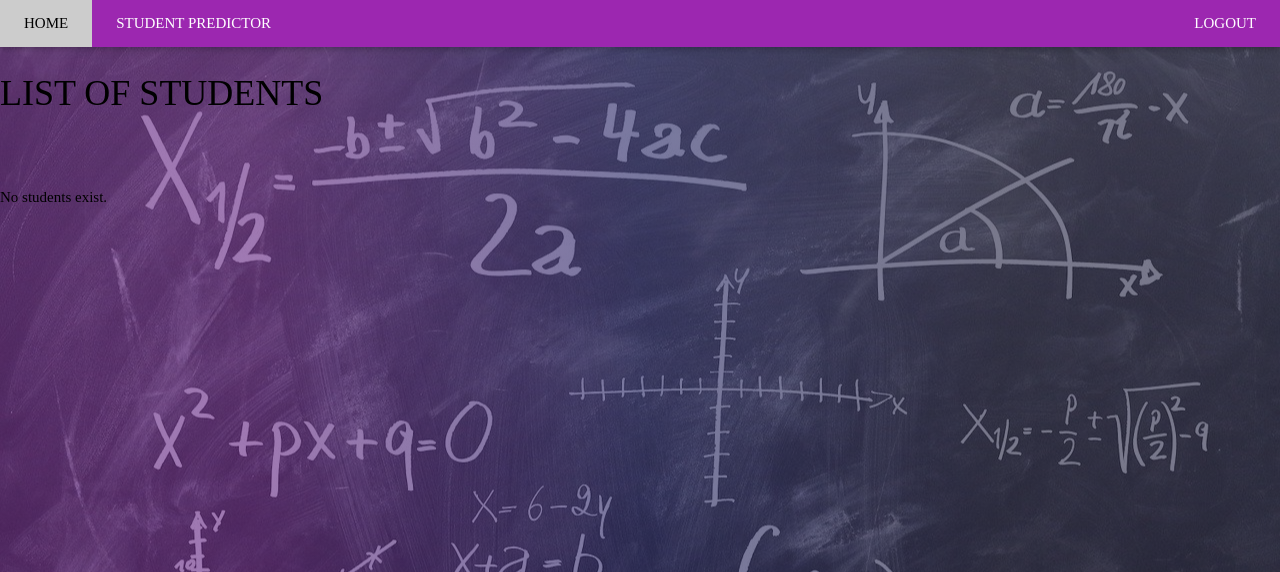
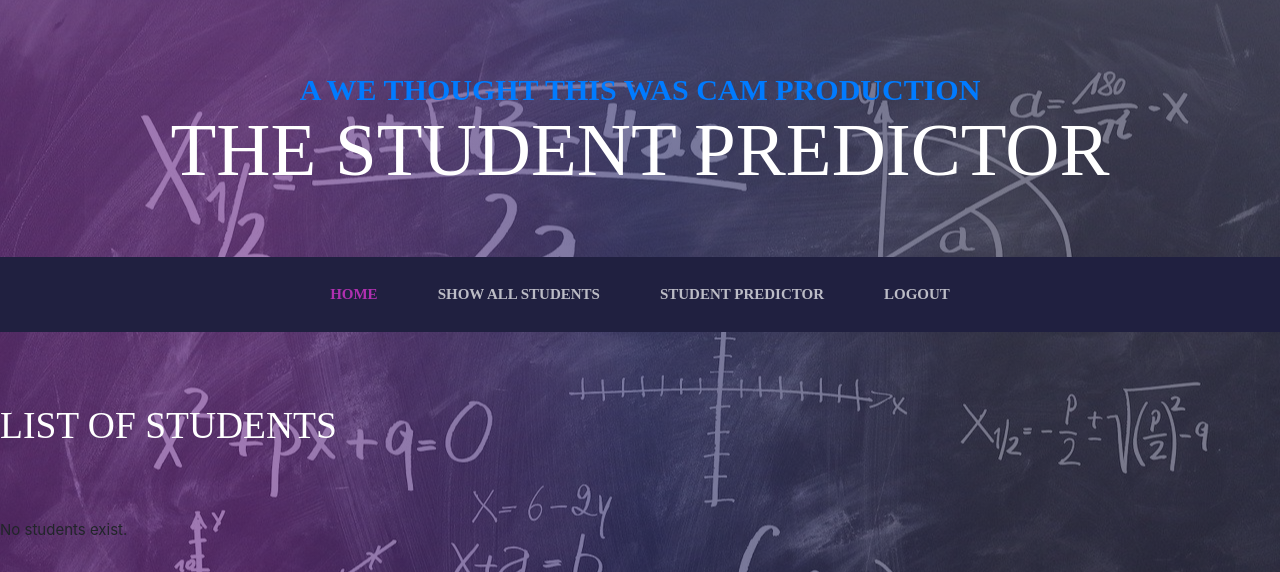
Before and after one commit to NicMuir/Software_Design_Project-2020, a Django app: template templates/student_predictor/show_all_students.html in a window 1280 px wide. Shown: the top 572 px of the page. Run offline with Django 3.2, Linux system fonts and the light colour scheme; the template is opened without the code that fills it, so the values that code supplies are empty; some libraries are stand-ins or nearby versions.

Commit message:
temp commit

```diff
--- a/static/css/standard-site.css
+++ b/static/css/standard-site.css
@@ -62,6 +62,13 @@ p {
   line-height: 4rem;
 }
 
+#meh{
+  margin-top: 5rem;
+  margin-bottom: 5rem;
+  text-transform: uppercase;
+  line-height: 1;
+  font-family: 'Raleway';
+}
 #mainNav {
   background-color:#202040;
   font-family: 'Raleway';
--- a/templates/student_predictor/show_all_students.html
+++ b/templates/student_predictor/show_all_students.html
@@ -2,25 +2,47 @@
 <!DOCTYPE html>
 <html lang="en">
 <head>
-    <link href="{% static 'css/w3.css' %}" rel="stylesheet" >
-    <link href="{% static 'css/standard-site.css' %}" rel="stylesheet" >
-
+  <link href="{% static 'css/standard-site.css' %}" rel="stylesheet" >
+  <link href="{% static 'css/w3.css' %}" rel="stylesheet" >
+  <link href="{% static 'css/bootstrap.css' %} " rel="stylesheet">
     <meta charset="UTF-8">
 
     <title>Show All Students</title>
 </head>
 <body>
-<!-- Navbar -->
-    <div class="w3-top">
-        <div class="w3-bar w3-purple w3-card">
-        <a class="w3-bar-item w3-button w3-padding-large w3-hide-medium w3-hide-large w3-right" href="javascript:void(0)" onclick="myFunction()" title="Toggle Navigation Menu"><i class="fa fa-bars"></i></a>
-        <a href="{% url 'demo:home' %}" class="w3-bar-item w3-button w3-padding-large">HOME</a>
-{#        <a href="#" class="w3-bar-item w3-button w3-padding-large">SHOW ALL STUDENTS</a>#}
-{#        <a href="/students/show_student" class="w3-bar-item w3-button w3-padding-large">SHOW STUDENT</a>#}
-        <a href="{% url 'student_predictor:predict_student'%}" class="w3-bar-item w3-button w3-padding-large w3-hide-small w3-center">STUDENT PREDICTOR</a>
-        <a href="/accounts/logout" class="w3-bar-item w3-button w3-padding-large w3-hide-small w3-right">LOGOUT</a>
+  <h1 class="site-heading text-center text-white d-none d-lg-block">
+    <span class="site-heading-upper text-primary mb-3 site-heading">A We Thought This Was Cam Production</span>
+    <span class="site-heading-lower">The Student Predictor</span>
+  </h1>
+    <!---Navigation Section--->
+    <nav class="navbar navbar-expand-lg navbar-dark py-lg-4 site-heading text-center" id="mainNav">
+      <div class = "container">
+        <a class="navbar-brand text-uppercase text-expanded font-weight-bold d-lg-none" href="#">The Student Predictor</a><!--mobile view-->
+        <button class="navbar-toggler" type="button" data-toggle="collapse" data-target="#navbarResponsive" aria-controls="navbarResponsive" aria-expanded="false" aria-label="Toggle navigation">
+          <span class="navbar-toggler-icon"></span>
+        </button>
+        <!--the navbar itself-->
+        <div class = "collapse navbar-collapse" id="navbarResponsive">
+          <ul class= "navbar-nav mx-auto">
+            <li class="nav-item active px-lg-4">
+              <a class="nav-link text-uppercase text-expanded" href="{% url 'demo:home' %}">Home</a>
+            </li>
+            <li class="nav-item px-lg-4">
+              <a class="nav-link text-uppercase text-expanded" href="{% url 'student_predictor:show_all_students' %}">Show All STudents</a>
+            </li>
+            <li class="nav-item px-lg-4">
+              <a class="nav-link text-uppercase text-expanded" href="{% url 'student_predictor:predict_student' %}" >student predictor</a>
+            </li>
+            <li class = "nav-item px-lg-4">
+              <a class  = "nav-link text-uppercase text-expanded" href="/accounts/logout">Logout</a>
+            </li>
+          </ul>
+        </div>
       </div>
-    </div>
+    </nav>
+
+
+
 <h1 class="site-heading text-white">List of Students</h1>
 {# alphabetical_students is just a list of all student model objects, ordered by full_name #}
 {% if alphabetical_students %}
```
Also changed, not shown: templates/student_predictor/predict_student.html (+34 -14 lines), templates/student_predictor/show_student.html (+32 -12 lines).
